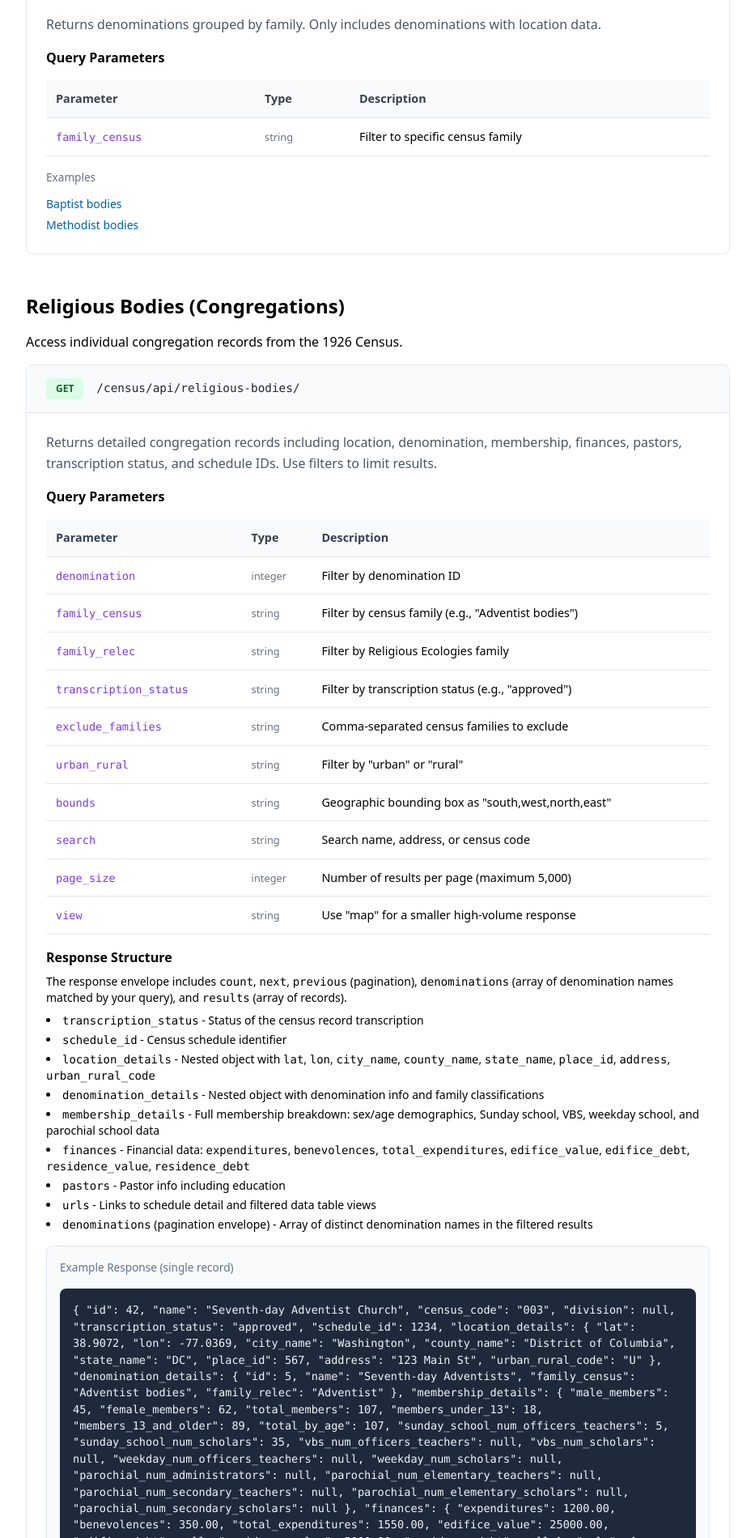
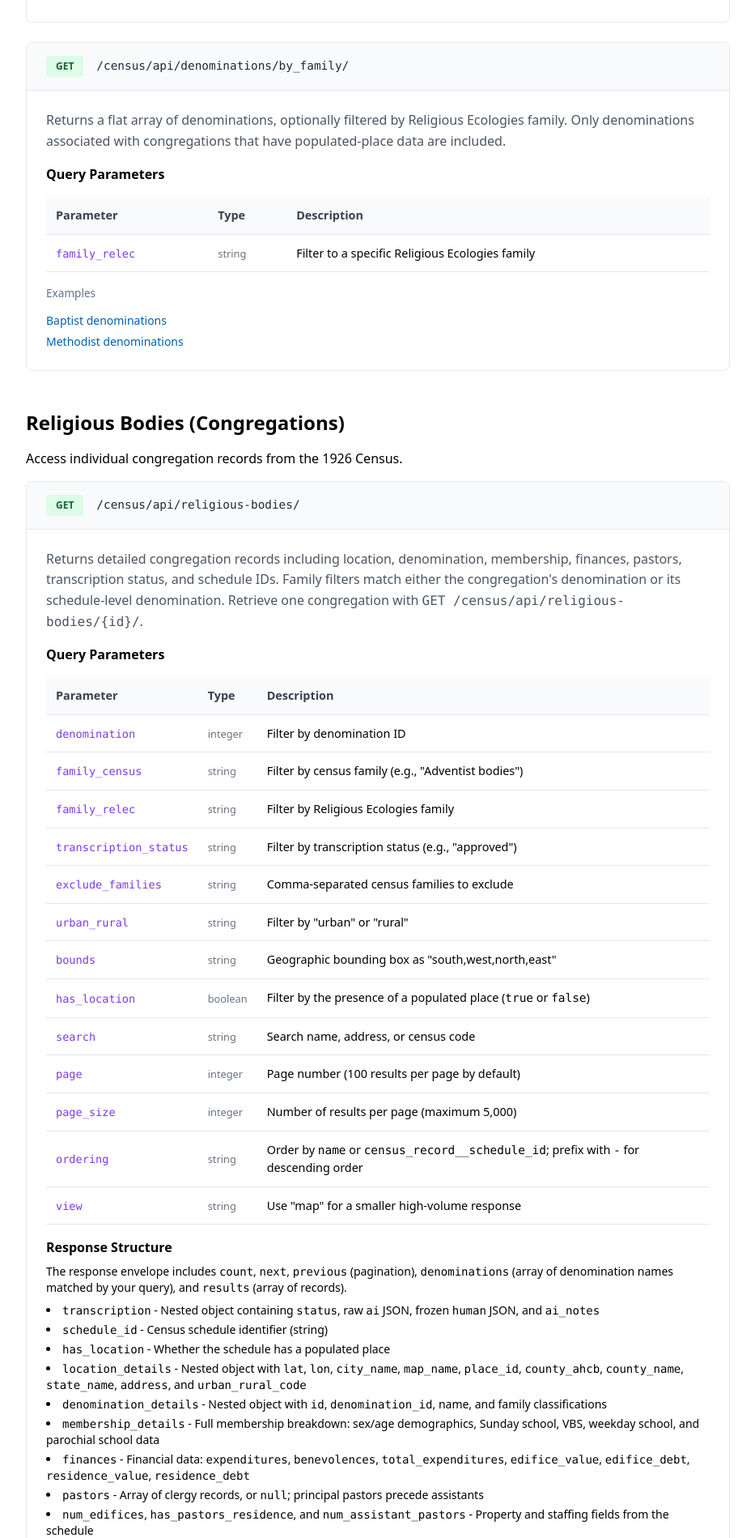
Before and after one commit to chnm/relec-django, a Django app: page /census/api/docs/ in a window 1280 px wide. Shown: the part 1691-3590 px from the top of the page at 81% size, without its empty margins (314-1247 px from the left). Run offline with Django 5.2, Linux system fonts and the light colour scheme; data that the repository does not hold is empty; parts of the project's set-up code (start-up, migrations or seed data) failed here and were passed over; some libraries are stand-ins or nearby versions; some web fonts are replaced.

Commit message:
refactor: nest transcription object in religious-body API
Replace the flat transcription_status and ai_notes fields with a nested
transcription object exposing status, raw AI JSON, frozen human JSON, and
AI notes; the map view returns status only. Add has_location and ordering
query parameters, back the API root totals with live counts, switch
by_family to family_relec, and update the API documentation and GeoJSON
map consumer to match the new contract.

Co-Authored-By: Claude Opus 4.8 <noreply@anthropic.com>

```diff
--- a/census/api_views.py
+++ b/census/api_views.py
@@ -69,7 +69,7 @@ class DenominationViewSet(viewsets.ReadOnlyModelViewSet):
 
     @action(detail=False, methods=["get"])
     def by_family(self, request):
-        """Return denominations grouped by family - only those with location data"""
+        """Return denominations filtered by RelEc family and with location data."""
         family = request.query_params.get("family_relec", None)
 
         # Base filter for location data - use new location hierarchy through census_record
@@ -143,8 +143,11 @@ class ReligiousBodyViewSet(viewsets.ReadOnlyModelViewSet):
         - exclude_families: Comma-separated census families to exclude
         - urban_rural: Filter by 'urban' or 'rural'
         - bounds: Geographic bounding box as 'south,west,north,east'
+        - has_location: Filter by the presence of a populated place
         - search: Search by name, address, or census code
+        - page: Page number (default page size 100)
         - page_size: Number of records per page (maximum 5000)
+        - ordering: Order by name or census_record__schedule_id
         - view: Use "map" for a reduced high-volume response
     """
 
--- a/census/views.py
+++ b/census/views.py
@@ -419,14 +419,7 @@ def api_documentation_view(request):
     Provides comprehensive documentation for internal and external users
     who want to access the 1926 Census of Religious Bodies data.
     """
-    from .models import ReligiousBody
-
-    # Get some live stats for the documentation
     context = {
-        "total_denominations": Denomination.objects.count(),
-        "total_congregations": ReligiousBody.objects.count(),
-        "total_states": State.objects.count(),
-        "total_counties": County.objects.count(),
         "api_base_url": request.build_absolute_uri("/census/api/"),
     }
 
--- a/templates/census/api_documentation.html
+++ b/templates/census/api_documentation.html
@@ -321,7 +321,7 @@
                         <code>{{ api_base_url }}</code>
                     </div>
                     <p class="endpoint-description">
-                        Responses are returned in JSON format. For large datasets, always use filters to limit results.
+                        Responses are returned in JSON format. List endpoints use page-number pagination with 100 results per page by default. For large datasets, always use filters to limit results.
                     </p>
 
                     <h4 class="font-semibold mt-4 mb-2">API Root</h4>
@@ -354,6 +354,7 @@
                 <div class="endpoint-body">
                     <p class="endpoint-description">
                         Returns a paginated list of all denominations with their family classifications.
+                        Retrieve one denomination with <code>GET /census/api/denominations/{id}/</code>.
                     </p>
 
                     <h4 class="font-semibold mt-4 mb-2">Query Parameters</h4>
@@ -380,6 +381,11 @@
                                 <td><span class="param-name">search</span></td>
                                 <td><span class="param-type">string</span></td>
                                 <td>Search denomination names</td>
+                            </tr>
+                            <tr>
+                                <td><span class="param-name">page</span></td>
+                                <td><span class="param-type">integer</span></td>
+                                <td>Page number (100 results per page)</td>
                             </tr>
                         </tbody>
                     </table>
@@ -412,7 +418,10 @@
                                 {"name": "Baptist bodies", "count": 24},
                                 {"name": "Methodist bodies", "count": 18}
                                 ],
-                                "relec_families": ["Baptist", "Methodist", "Catholic"]
+                                "relec_families": [
+                                {"name": "Baptist", "count": 24},
+                                {"name": "Methodist", "count": 18}
+                                ]
                                 }</code>
                         </div>
                     </div>
@@ -432,7 +441,7 @@
                 </div>
                 <div class="endpoint-body">
                     <p class="endpoint-description">
-                        Returns denominations grouped by family. Only includes denominations with location data.
+                        Returns a flat array of denominations, optionally filtered by Religious Ecologies family. Only denominations associated with congregations that have populated-place data are included.
                     </p>
 
                     <h4 class="font-semibold mt-4 mb-2">Query Parameters</h4>
@@ -446,17 +455,17 @@
                         </thead>
                         <tbody>
                             <tr>
-                                <td><span class="param-name">family_census</span></td>
+                                <td><span class="param-name">family_relec</span></td>
                                 <td><span class="param-type">string</span></td>
-                                <td>Filter to specific census family</td>
+                                <td>Filter to a specific Religious Ecologies family</td>
                             </tr>
                         </tbody>
                     </table>
 
                     <div class="example-links">
                         <h5>Examples</h5>
-                        <a href="{{ api_base_url }}denominations/by_family/?family_census=Baptist+bodies" target="_blank" class="example-link">Baptist bodies</a><br>
-                        <a href="{{ api_base_url }}denominations/by_family/?family_census=Methodist+bodies" target="_blank" class="example-link">Methodist bodies</a>
+                        <a href="{{ api_base_url }}denominations/by_family/?family_relec=Baptist" target="_blank" class="example-link">Baptist denominations</a><br>
+                        <a href="{{ api_base_url }}denominations/by_family/?family_relec=Methodist" target="_blank" class="example-link">Methodist denominations</a>
                     </div>
                 </div>
             </div>
@@ -478,7 +487,7 @@
                 <div class="endpoint-body">
                     <p class="endpoint-description">
                         Returns detailed congregation records including location, denomination, membership,
-                        finances, pastors, transcription status, and schedule IDs. Use filters to limit results.
+                        finances, pastors, transcription status, and schedule IDs. Family filters match either the congregation's denomination or its schedule-level denomination. Retrieve one congregation with <code>GET /census/api/religious-bodies/{id}/</code>.
                     </p>
 
                     <h4 class="font-semibold mt-4 mb-2">Query Parameters</h4>
@@ -527,14 +536,29 @@
                                 <td>Geographic bounding box as "south,west,north,east"</td>
                             </tr>
                             <tr>
+                                <td><span class="param-name">has_location</span></td>
+                                <td><span class="param-type">boolean</span></td>
+                                <td>Filter by the presence of a populated place (<code>true</code> or <code>false</code>)</td>
+                            </tr>
+                            <tr>
                                 <td><span class="param-name">search</span></td>
                                 <td><span class="param-type">string</span></td>
                                 <td>Search name, address, or census code</td>
                             </tr>
                             <tr>
+                                <td><span class="param-name">page</span></td>
+                                <td><span class="param-type">integer</span></td>
+                                <td>Page number (100 results per page by default)</td>
+                            </tr>
+                            <tr>
                                 <td><span class="param-name">page_size</span></td>
                                 <td><span class="param-type">integer</span></td>
                                 <td>Number of results per page (maximum 5,000)</td>
+                            </tr>
+                            <tr>
+                                <td><span class="param-name">ordering</span></td>
+                                <td><span class="param-type">string</span></td>
+                                <td>Order by <code>name</code> or <code>census_record__schedule_id</code>; prefix with <code>-</code> for descending order</td>
                             </tr>
                             <tr>
                                 <td><span class="param-name">view</span></td>
@@ -547,16 +571,21 @@
                     <h4 class="font-semibold mt-4 mb-2">Response Structure</h4>
                     <p class="text-content-secondary text-sm mb-2">The response envelope includes <code>count</code>, <code>next</code>, <code>previous</code> (pagination), <code>denominations</code> (array of denomination names matched by your query), and <code>results</code> (array of records).</p>
                     <ul class="list-disc list-inside text-content-secondary text-sm space-y-1 mt-2">
-                        <li><code>transcription_status</code> - Status of the census record transcription</li>
-                        <li><code>schedule_id</code> - Census schedule identifier</li>
-                        <li><code>location_details</code> - Nested object with <code>lat</code>, <code>lon</code>, <code>city_name</code>, <code>county_name</code>, <code>state_name</code>, <code>place_id</code>, <code>address</code>, <code>urban_rural_code</code></li>
-                        <li><code>denomination_details</code> - Nested object with denomination info and family classifications</li>
+                        <li><code>transcription</code> - Nested object containing <code>status</code>, raw <code>ai</code> JSON, frozen <code>human</code> JSON, and <code>ai_notes</code></li>
+                        <li><code>schedule_id</code> - Census schedule identifier (string)</li>
+                        <li><code>has_location</code> - Whether the schedule has a populated place</li>
+                        <li><code>location_details</code> - Nested object with <code>lat</code>, <code>lon</code>, <code>city_name</code>, <code>map_name</code>, <code>place_id</code>, <code>county_ahcb</code>, <code>county_name</code>, <code>state_name</code>, <code>address</code>, and <code>urban_rural_code</code></li>
+                        <li><code>denomination_details</code> - Nested object with <code>id</code>, <code>denomination_id</code>, name, and family classifications</li>
                         <li><code>membership_details</code> - Full membership breakdown: sex/age demographics, Sunday school, VBS, weekday school, and parochial school data</li>
                         <li><code>finances</code> - Financial data: <code>expenditures</code>, <code>benevolences</code>, <code>total_expenditures</code>, <code>edifice_value</code>, <code>edifice_debt</code>, <code>residence_value</code>, <code>residence_debt</code></li>
-                        <li><code>pastors</code> - Pastor info including education</li>
-                        <li><code>urls</code> - Links to schedule detail and filtered data table views</li>
+                        <li><code>pastors</code> - Array of clergy records, or <code>null</code>; principal pastors precede assistants</li>
+                        <li><code>num_edifices</code>, <code>has_pastors_residence</code>, and <code>num_assistant_pastors</code> - Property and staffing fields from the schedule</li>
+                        <li><code>respondent</code> and <code>processing</code> - Signature and Census Bureau intake metadata, or <code>null</code></li>
+                        <li><code>marginalia</code> - Transcribed annotations found on the historical schedule, or <code>null</code></li>
+                        <li><code>urls</code> - Schedule detail, image, and filtered data-table links</li>
                         <li><code>denominations</code> (pagination envelope) - Array of distinct denomination names in the filtered results</li>
                     </ul>
+                    <p class="text-content-secondary text-sm mt-3"><code>view=map</code> returns only <code>transcription.status</code> from the transcription object and omits <code>pastors</code>, <code>num_assistant_pastors</code>, <code>respondent</code>, <code>processing</code>, and <code>marginalia</code>.</p>
 
                     <div class="response-example">
                         <h5>Example Response (single record)</h5>
@@ -566,17 +595,23 @@
   "name": "Seventh-day Adventist Church",
   "census_code": "003",
   "division": null,
-  "transcription_status": "approved",
-  "schedule_id": 1234,
+  "schedule_id": "1234",
+  "transcription": {
+    "status": "approved",
+    "ai": {"schedule_fields": {}, "religious_bodies": [], "clergy": []},
+    "human": {"schedule_fields": {}, "religious_bodies": [], "clergy": []},
+    "ai_notes": null
+  },
+  "has_location": true,
   "location_details": {
     "lat": 38.9072, "lon": -77.0369,
-    "city_name": "Washington", "county_name": "District of Columbia",
-    "state_name": "DC", "place_id": 567,
+    "city_name": "Washington", "map_name": "Washington", "place_id": 567,
+    "county_ahcb": "dc001", "county_name": "District of Columbia", "state_name": "DC",
     "address": "123 Main St",
-    "urban_rural_code": "U"
+    "urban_rural_code": "Urban"
   },
   "denomination_details": {
-    "id": 5, "name": "Seventh-day Adventists",
+    "id": 5, "denomination_id": "003", "name": "Seventh-day Adventists",
     "family_census": "Adventist bodies", "family_relec": "Adventist"
   },
   "membership_details": {
@@ -598,14 +633,22 @@
     "edifice_debt": null, "residence_value": 5000.00,
     "residence_debt": null
   },
+  "num_edifices": 1,
+  "has_pastors_residence": true,
+  "pastors": [{
+    "name": "Elder James White", "is_assistant": false,
+    "college": "Battle Creek College", "theological_seminary": null,
+    "num_other_churches_served": 0, "serving_congregation": null
+  }],
+  "num_assistant_pastors": 0,
+  "respondent": {"name": "John Smith", "title": "Clerk", "po_address": "Washington, DC", "date_signed": "1926-05-01"},
+  "processing": {"date_received": "1926-05-10", "district_stamp": "1", "denomination_code_stamp": "003"},
+  "marginalia": null,
   "urls": {
     "self": "https://religiousecologies.org/census/record/1234/",
+    "image": "https://example.org/census-images/1234.jpg",
     "family_census": "https://religiousecologies.org/census/browser/?family=Adventist+bodies",
     "family_relec": "https://religiousecologies.org/census/browser/?family=Adventist&denomination=2"
-  },
-  "pastors": {
-    "name": "Elder James White", "is_assistant": false,
-    "college": "Battle Creek College", "theological_seminary": null
   }
 }</code>
                         </div>
@@ -620,6 +663,7 @@
                         <a href="{{ api_base_url }}religious-bodies/?search=Seventh-day&page_size=10" target="_blank" class="example-link">Search "Seventh-day"</a><br>
                         <a href="{{ api_base_url }}religious-bodies/?transcription_status=approved&page_size=10" target="_blank" class="example-link">Approved records only</a><br>
                         <a href="{{ api_base_url }}religious-bodies/?bounds=38,-78,40,-75&page_size=100" target="_blank" class="example-link">Mid-Atlantic bounding box</a><br>
+                        <a href="{{ api_base_url }}religious-bodies/?has_location=true&page_size=10" target="_blank" class="example-link">Records with populated-place data</a><br>
                         <a href="{{ api_base_url }}religious-bodies/?urban_rural=urban&page_size=10" target="_blank" class="example-link">Urban congregations</a><br>
                         <a href="{{ api_base_url }}religious-bodies/?exclude_families=Baptist+bodies,Methodist+bodies&page_size=100" target="_blank" class="example-link">Exclude Baptist and Methodist</a><br>
                         <a href="{{ api_base_url }}religious-bodies/?page_size=5000&view=map" target="_blank" class="example-link">Lightweight map data</a>
@@ -644,7 +688,7 @@
                 <div class="endpoint-body">
                     <p class="endpoint-description">
                         Returns comprehensive list of denomination families with counts of denominations
-                        and congregations in each family. Includes both census families and Religious Ecologies families.
+                        and congregations in each family. Includes both census families and Religious Ecologies families. <code>congregations</code> counts records with populated-place data; <code>total_congregations</code> counts all records.
                     </p>
 
                     <div class="response-example">
@@ -665,6 +709,7 @@
                                 "name": "Baptist",
                                 "denominations": 24,
                                 "congregations": 1500,
+                                "total_congregations": 2000,
                                 "has_location_data": true
                                 }
                                 ]
--- a/templates/census/denomination_geojson_map.html
+++ b/templates/census/denomination_geojson_map.html
@@ -420,7 +420,7 @@
                             num_edifices: body.num_edifices,
                             edifice_value: body.finances ? body.finances.edifice_value : null,
                             schedule_url: body.urls ? body.urls.self : null,
-                            transcription_status: body.transcription_status,
+                            transcription_status: body.transcription ? body.transcription.status : null,
                         });
                         if (denom.name) places[key].denominations.add(denom.name);
                     });
```
Also changed, not shown: census/api_root.py (+12 -7 lines), census/serializers.py (+28 -16 lines).
